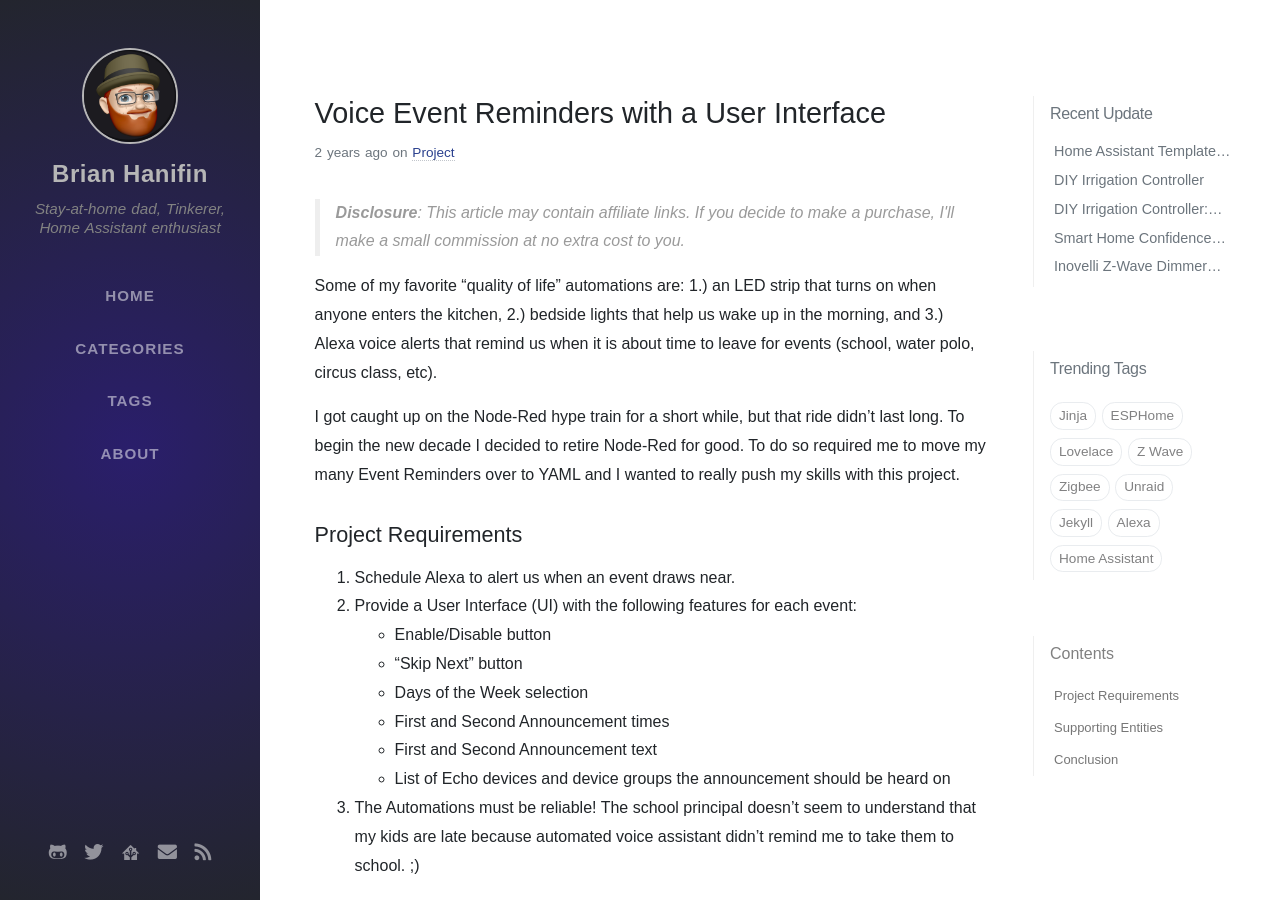
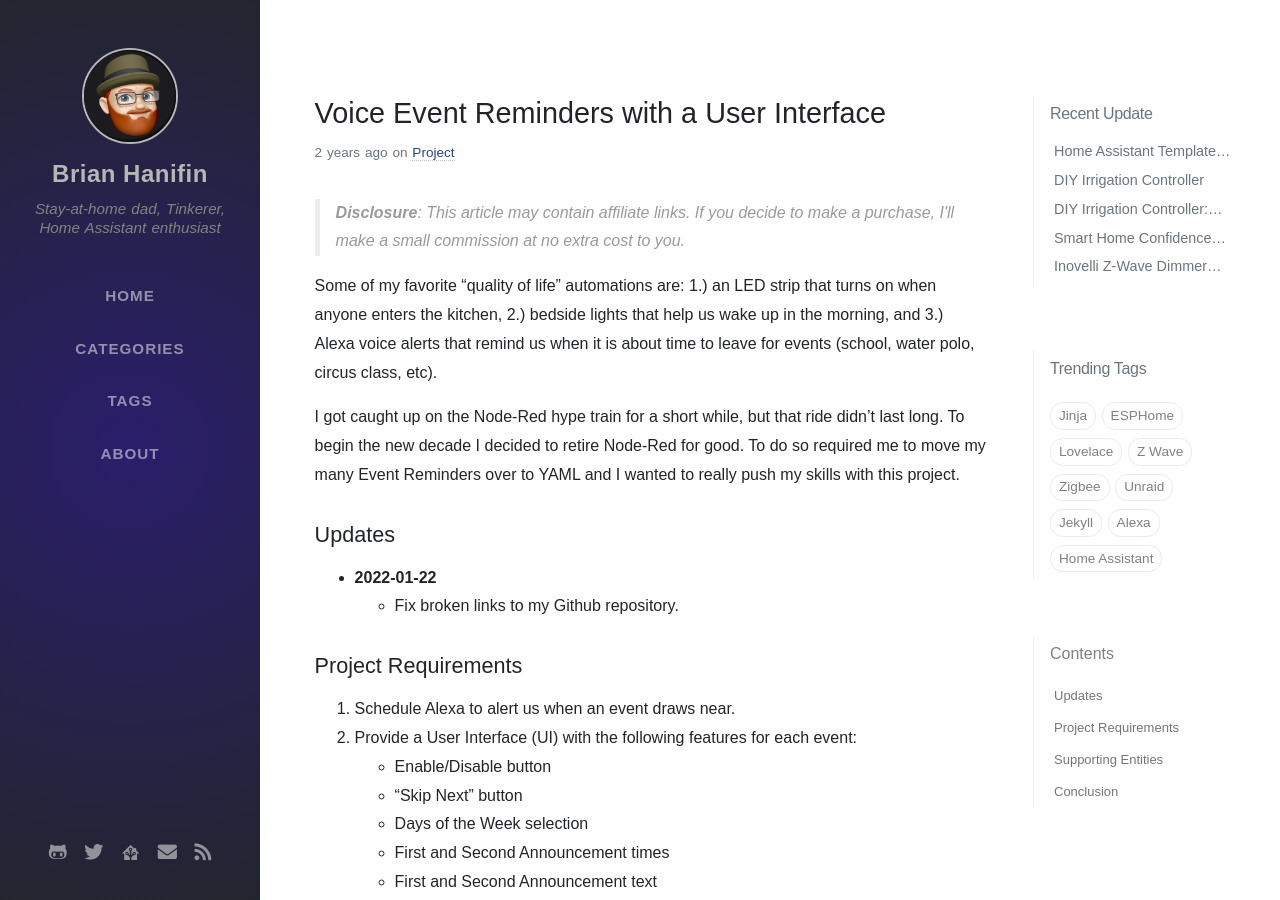
Before and after one commit to brianhanifin/brianhanifin.com, a Jekyll site: the page built from _posts/2020-01-06-voice-event-reminders-with-user-interface.md, in a window 1280 px wide and 900 px high. Built offline with Jekyll 4.4.1, drawn with Linux system fonts in a browser that asks for light colours; nearby versions of some CDN libraries; some web fonts are replaced; comment, search, counter and statistics services are not loaded; some of the changed lines change nothing that is shown.

Commit message:
article: fix broken github repo links

```diff
--- a/_posts/2020-01-06-voice-event-reminders-with-user-interface.md
+++ b/_posts/2020-01-06-voice-event-reminders-with-user-interface.md
@@ -14,6 +14,11 @@
 I got caught up on the Node-Red hype train for a short while, but that ride didn't last long. To
 begin the new decade I decided to retire Node-Red for good. To do so required me to move my many
 Event Reminders over to YAML and I wanted to really push my skills with this project.
+
+## Updates
+
+* **2022-01-22**
+  * Fix broken links to my Github repository.
 
 ## Project Requirements
 
@@ -213,17 +218,17 @@
 [custom-fold]: https://github.com/thomasloven/lovelace-fold-entity-row
 [custom-text]: https://github.com/gadgetchnnel/lovelace-text-input-row
 
-[lovelace-view]: https://github.com/brianhanifin/Home-Assistant-Config/blob/master/lovelace/views/05_event_reminders.yaml
-[lovelace-button]: https://github.com/brianhanifin/Home-Assistant-Config/blob/master/lovelace/templates/button.yaml
-[lovelace-button_pill2]: https://github.com/brianhanifin/Home-Assistant-Config/blob/master/lovelace/templates/button_pill2.yaml
-[lovelace-button_row7]: https://github.com/brianhanifin/Home-Assistant-Config/blob/master/lovelace/templates/button_row7.yaml
-[lovelace-event_reminder]: https://github.com/brianhanifin/Home-Assistant-Config/blob/master/lovelace/templates/event_reminder.yaml
-[lovelace-heading]: https://github.com/brianhanifin/Home-Assistant-Config/blob/master/lovelace/templates/heading.yaml
+[lovelace-view]: https://github.com/brianhanifin/Home-Assistant-Config/blob/ce419ffc8dfb861c4310be9239d2949e6edd70bc/lovelace/views/05_event_reminders.yaml
+[lovelace-button]: https://github.com/brianhanifin/Home-Assistant-Config/blob/ce419ffc8dfb861c4310be9239d2949e6edd70bc/lovelace/templates/button.yaml
+[lovelace-button_pill2]: https://github.com/brianhanifin/Home-Assistant-Config/blob/ce419ffc8dfb861c4310be9239d2949e6edd70bc/lovelace/templates/button_pill2.yaml
+[lovelace-button_row7]: https://github.com/brianhanifin/Home-Assistant-Config/blob/ce419ffc8dfb861c4310be9239d2949e6edd70bc/lovelace/templates/button_row7.yaml
+[lovelace-event_reminder]: https://github.com/brianhanifin/Home-Assistant-Config/blob/ce419ffc8dfb861c4310be9239d2949e6edd70bc/lovelace/templates/event_reminder.yaml
+[lovelace-heading]: https://github.com/brianhanifin/Home-Assistant-Config/blob/ce419ffc8dfb861c4310be9239d2949e6edd70bc/lovelace/templates/heading.yaml
 
 [custom-alexa]: https://github.com/custom-components/alexa_media_player
 [custom-alexa-notify]: https://github.com/custom-components/alexa_media_player/wiki/Notification-Component
 
 [packages]: https://www.home-assistant.io/docs/configuration/packages
-[package-folder]: https://github.com/brianhanifin/Home-Assistant-Config/blob/master/integrations/event_reminders/
-[package1]: https://github.com/brianhanifin/Home-Assistant-Config/blob/master/integrations/event_reminders/event_reminder_1_package.yaml
-[package-common]: https://github.com/brianhanifin/Home-Assistant-Config/blob/master/integrations/event_reminders/event_reminder_common_package.yaml
+[package-folder]: https://github.com/brianhanifin/Home-Assistant-Config/blob/ce419ffc8dfb861c4310be9239d2949e6edd70bc/integrations/event_reminders/
+[package1]: https://github.com/brianhanifin/Home-Assistant-Config/blob/ce419ffc8dfb861c4310be9239d2949e6edd70bc/integrations/event_reminders/event_reminder_1_package.yaml
+[package-common]: https://github.com/brianhanifin/Home-Assistant-Config/blob/ce419ffc8dfb861c4310be9239d2949e6edd70bc/integrations/event_reminders/event_reminder_common_package.yaml
```
